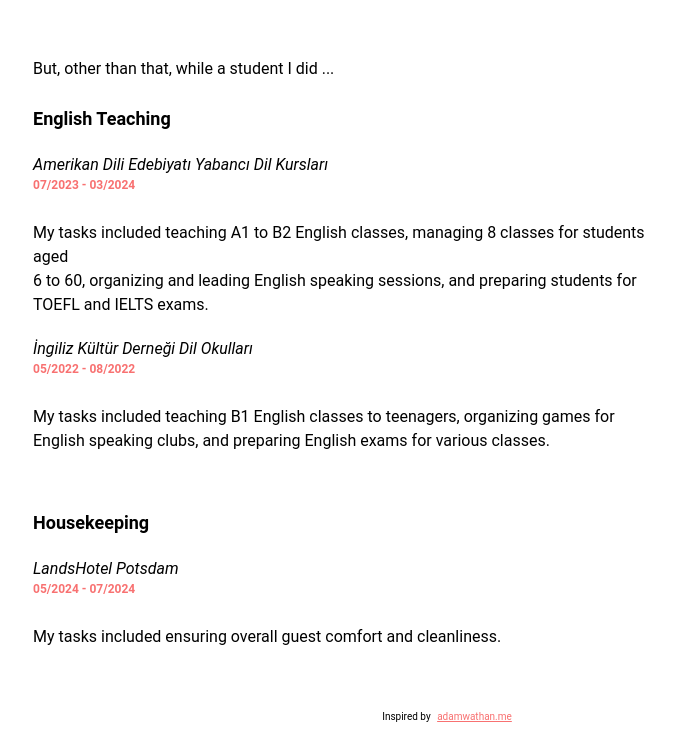
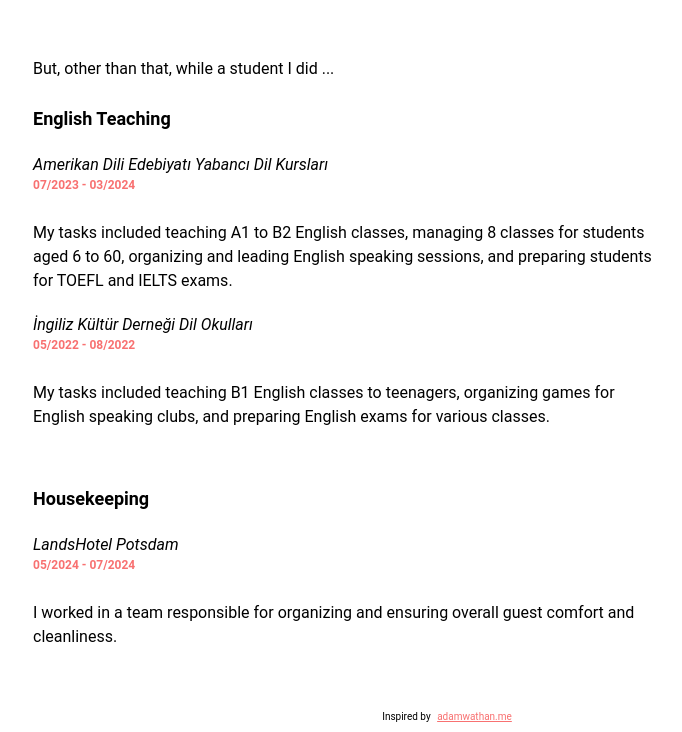
Before and after one commit to abdulkerimosman/final, a website: page workexperience.html in a window 1280 px wide. Shown: the part 411-1143 px from the top of the page, without its empty margins (193-875 px from the left). Drawn offline with Linux system fonts and the light colour scheme.

Commit message:
workexperience.html

```diff
--- a/workexperience.html
+++ b/workexperience.html
@@ -64,15 +64,14 @@
           <p class="mt-6 font-semibold text-lg">English Teaching</p>
           <p class="mt-5 italic">Amerikan Dili Edebiyatı Yabancı Dil Kursları</p>
           <p class="text-xs text-red-400 font-semibold mb-7">07/2023 - 03/2024</p>
-          <p>My tasks included teaching A1 to B2 English classes, managing 8 classes for students aged</p>
-          <p>6 to 60, organizing and leading English speaking sessions, and preparing students for TOEFL and IELTS exams.</p>
+          <p>My tasks included teaching A1 to B2 English classes, managing 8 classes for students aged 6 to 60, organizing and leading English speaking sessions, and preparing students for TOEFL and IELTS exams.</p>
           <p class="mt-5 italic">İngiliz Kültür Derneği Dil Okulları </p>
           <p class="text-xs text-red-400 font-semibold mb-7">05/2022 - 08/2022</p>
           <p class="pb-8">My tasks included teaching B1 English classes to teenagers, organizing games for English speaking clubs, and preparing English exams for various classes.</p>
           <p class="mt-6 font-semibold text-lg">Housekeeping</p>
           <p class="mt-5 italic">LandsHotel Potsdam</p>
           <p class="text-xs text-red-400 font-semibold mb-7">05/2024 - 07/2024</p>
-          <p>My tasks included ensuring overall guest comfort and cleanliness.</p>
+          <p>I worked in a team responsible for organizing and ensuring overall guest comfort and cleanliness.</p>
         </div>
 
       </main>
```
